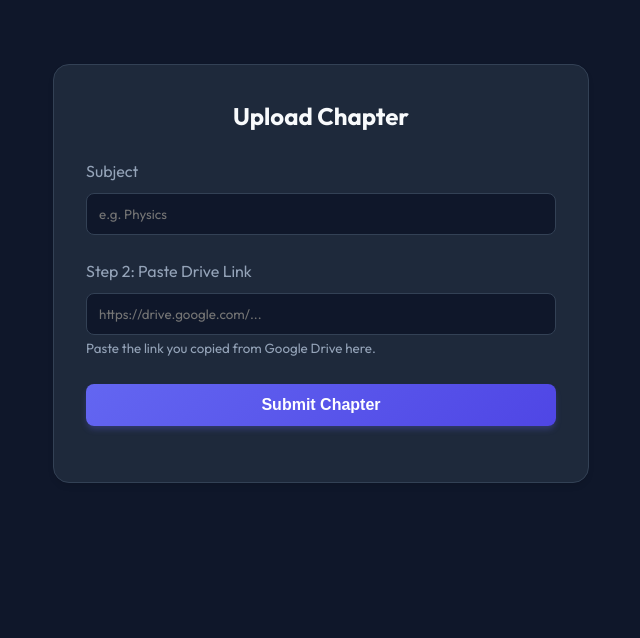
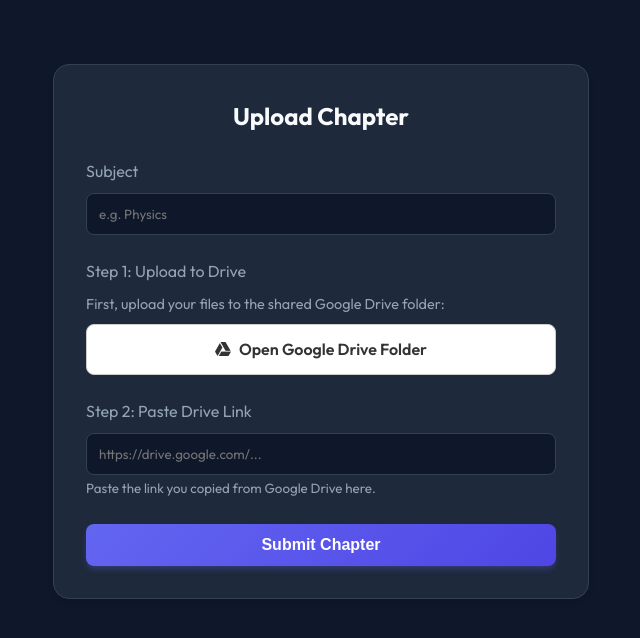
Before and after one commit to priyanshsrivastava749/Student-Dashboard, a Django app: page /submit-chapter/ in a window 1280 px wide. Shown: the top 638 px of the page, without its empty margins (319-959 px from the left). Run offline with Django 5.2, Linux system fonts and the light colour scheme; a user stored in the database is signed in.

Commit message:
feat: add google drive upload link to student chapter submission

```diff
--- a/templates/dashboard/submit_chapter.html
+++ b/templates/dashboard/submit_chapter.html
@@ -15,6 +15,16 @@
             </div>
 
             <div class="form-group" style="margin-bottom: 1.5rem;">
+                <label>Step 1: Upload to Drive</label>
+                <p style="color: var(--text-muted); font-size: 0.9em; margin-bottom: 0.5rem;">
+                    First, upload your files to the shared Google Drive folder:
+                </p>
+                <a href="https://drive.google.com/drive/u/1/folders/1kSLgaFT4HdSiBT8zVHoFqPoV2P_FpGJp" target="_blank"
+                    class="btn"
+                    style="width: 100%; background: #fff; color: #333; border: 1px solid #ccc; display: flex; align-items: center; justify-content: center; gap: 0.5rem;">
+                    <i class="fab fa-google-drive"></i> Open Google Drive Folder
+                </a>
+            </div>
 
             <div class="form-group" style="margin-bottom: 1.5rem;">
                 <label for="{{ form.student_drive_link.id_for_label }}">Step 2: Paste Drive Link</label>
```
Lines whose indentation alone changed are shown as unchanged.
